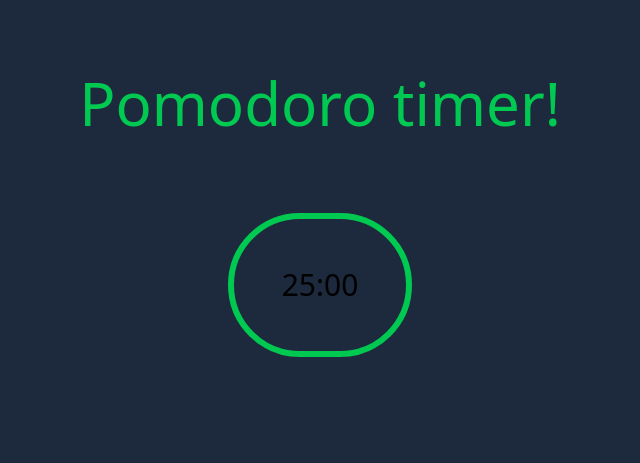
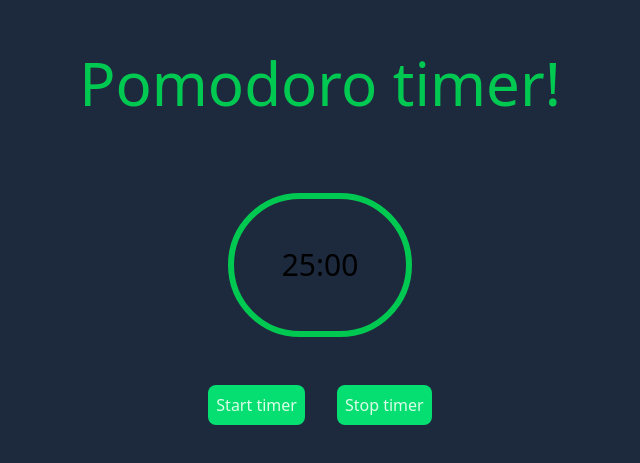
Before and after one commit to JCobz0714/Pomodoro-Timer, a React (Vite) app: page / in a window 1280 px wide. Shown: the part 161-624 px from the top of the page, without its empty margins (320-960 px from the left). Built offline with nearby package versions, Linux system fonts and the light colour scheme.

Commit message:
Creating and organizing the buttons for starting and stopping the timer

```diff
--- a/src/App.tsx
+++ b/src/App.tsx
@@ -1,5 +1,6 @@
 import Title from "./components/Title";
 import Timer from "./components/Timer";
+import Button from "./components/Button";
 import './App.css'
 
 function App() {
@@ -9,6 +10,10 @@ function App() {
       <div className="flex flex-col justify-center items-center min-h-screen bg-slate-800">
         <Title />
         <Timer />
+        <div className="flex">
+          <Button title="Start timer"/>
+          <Button title="Stop timer"/>
+        </div>
       </div>
     </>
   )
--- /dev/null
+++ b/src/components/Button.tsx
@@ -0,0 +1,11 @@
+export default function Button(props: ButtonProps){
+    return (
+        <>
+            <button className="bg-green-400 text-green-100 rounded-lg p-2 mx-4">{props.title}</button>
+        </>
+    );
+}
+
+interface ButtonProps{
+    title: string;
+}
```
